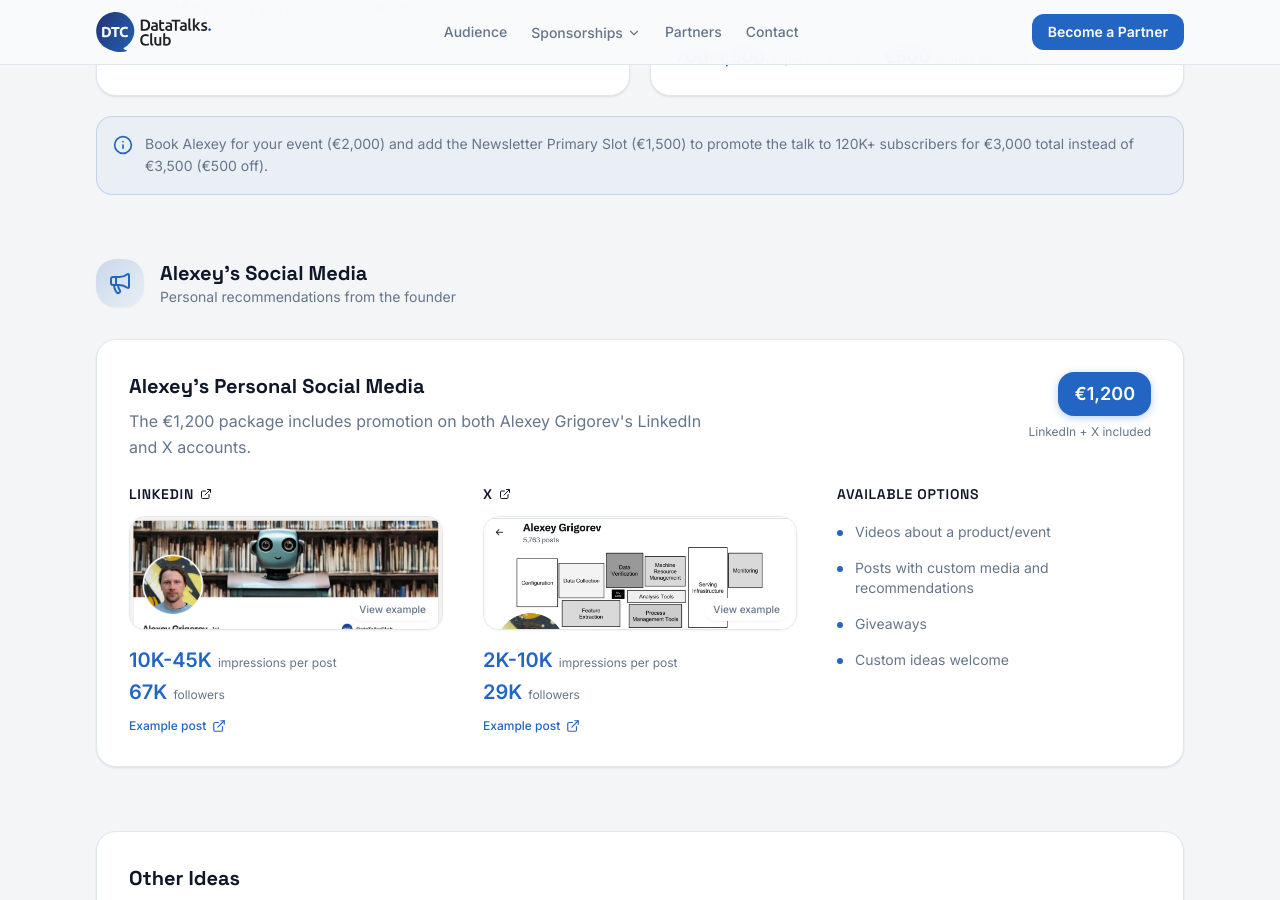
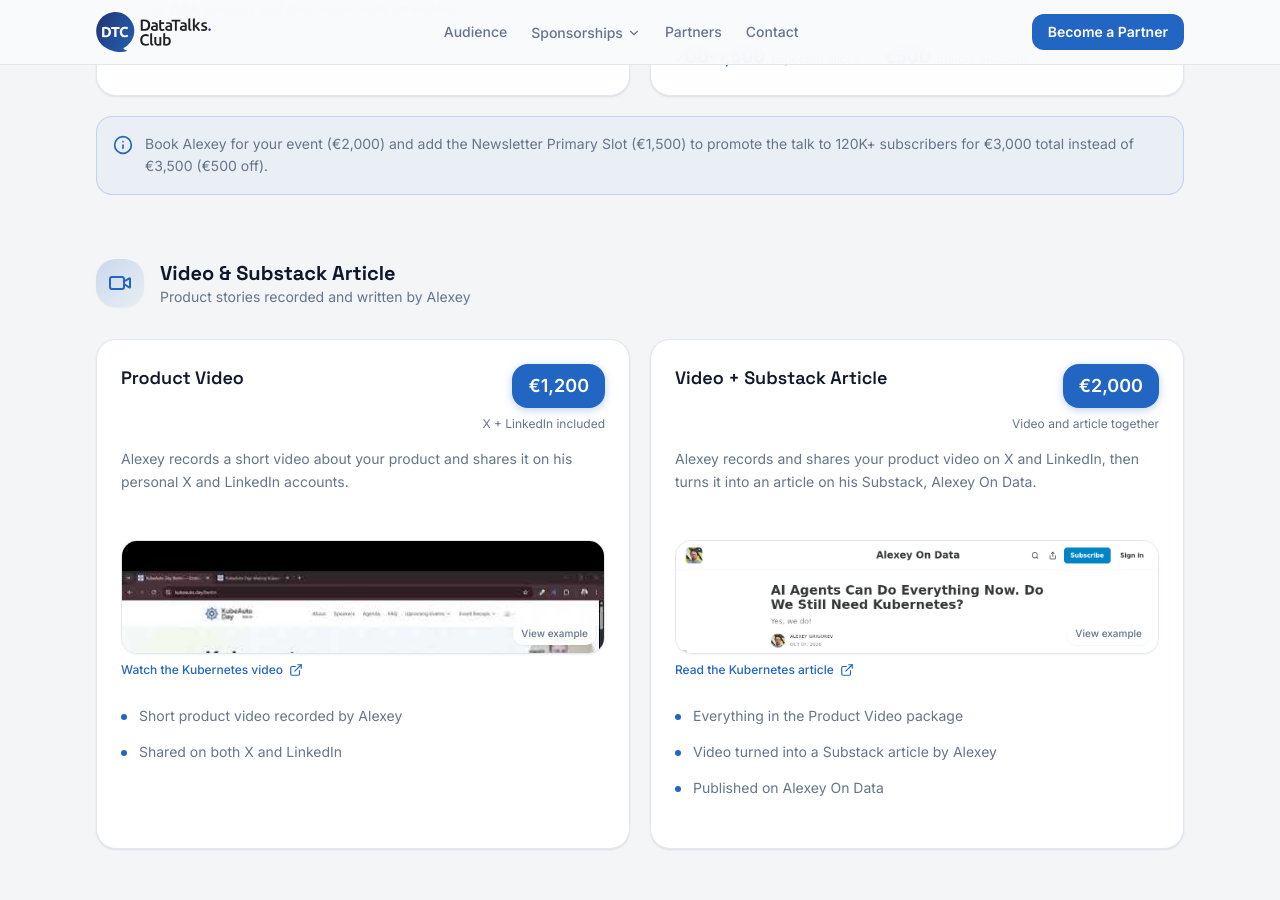
Before and after one commit to DataTalksClub/mediakit, a Jekyll site: the page built from index.html, in a window 1280 px wide and 900 px high, scrolled down 7567 px. Built offline with Jekyll 4.4.1, drawn with Linux system fonts in a browser that asks for light colours; nearby versions of some CDN libraries.

Commit message:
Add product video and Substack article sponsorship offers

```diff
--- a/_data/packages.yml
+++ b/_data/packages.yml
@@ -215,6 +215,29 @@ speaking:
         - { value: "700-1,500", label: expected clicks }
         - { value: "€500", label: bundle discount }
 
+video_article:
+  - title: Product Video
+    price: "€1,200"
+    extra_price: "X + LinkedIn included"
+    description: "Alexey records a short video about your product and shares it on his personal X and LinkedIn accounts."
+    features:
+      - Short product video recorded by Alexey
+      - Shared on both X and LinkedIn
+    image: product-video.jpg
+    example_url: https://www.youtube.com/watch?v=uBpXLrpc3IY
+    example_label: Watch the Kubernetes video
+  - title: Video + Substack Article
+    price: "€2,000"
+    extra_price: "Video and article together"
+    description: "Alexey records and shares your product video on X and LinkedIn, then turns it into an article on his Substack, Alexey On Data."
+    features:
+      - Everything in the Product Video package
+      - Video turned into a Substack article by Alexey
+      - Published on Alexey On Data
+    image: substack-kubernetes.png
+    example_url: https://aishippingblog.com/p/ai-agents-can-do-everything-now-do
+    example_label: Read the Kubernetes article
+
 social:
   title: Alexey's Personal Social Media
   price: "€1,200"
--- a/_includes/packages.html
+++ b/_includes/packages.html
@@ -332,6 +332,14 @@
       </div>
     </div>
 
+    <!-- Video and Substack Article -->
+    <div class="mb-16 scroll-mt-24" id="video-article">
+      {% include section-header.html icon="video" title="Video & Substack Article" subtitle="Product stories recorded and written by Alexey" %}
+      <div class="grid md:grid-cols-2 gap-5">
+        {% for pkg in p.video_article %}{% include package-card.html pkg=pkg %}{% endfor %}
+      </div>
+    </div>
+
     <!-- Social -->
     <div class="mb-16 scroll-mt-24" id="social">
       {% include section-header.html icon="megaphone" title="Alexey's Social Media" subtitle="Personal recommendations from the founder" %}
```
Also changed, not shown: assets/images/product-video.jpg (added), assets/images/substack-kubernetes.png (added).
